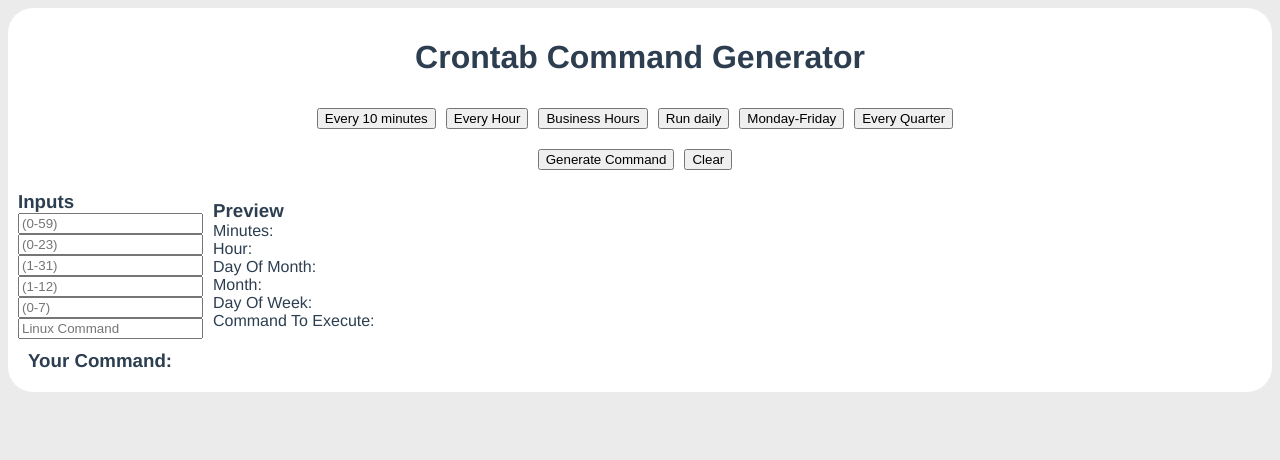
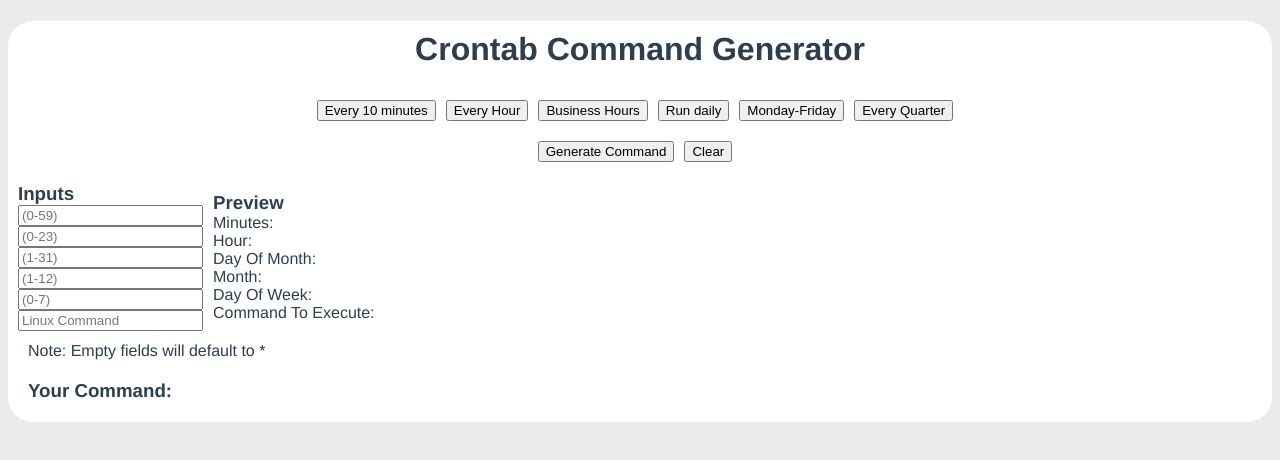
Before and after one commit to riquenandez/crontab-generation, a Vue app: page / in a window 1280 px wide. Shown: the top 460 px of the page. Built offline with nearby package versions, Linux system fonts and the light colour scheme.

Commit message:
added user notes

```diff
--- a/src/components/CrontabGenerator.vue
+++ b/src/components/CrontabGenerator.vue
@@ -1,7 +1,6 @@
 <template>
   <div class="crontabGenerator">
     <h1>Crontab Command Generator</h1>
-
     <section class="buttons">
       <button v-on:click="everyTenMin()">Every 10 minutes</button>
       <button v-on:click="everyHour()">Every Hour</button>
@@ -10,17 +9,15 @@
       <button v-on:click="mondayToFriday()">Monday-Friday</button>
       <button v-on:click="quarterly()">Every Quarter</button>
     </section>
-
     <section class="buttons">
       <button v-on:click="generateCommand()">Generate Command</button>
       <button v-on:click="clearCommand()">Clear</button>
     </section>
-
     <section class="inputInterface">
       <Inputs v-bind:parameters="parameters" />
       <LiveCommand v-bind:parameters="parameters" />
     </section>
-
+    <p>Note: Empty fields will default to *</p>
     <h3>Your Command: {{command}}</h3>
   </div>
 </template>
@@ -133,8 +130,6 @@ export default {
 
 <style scoped>
 .crontabGenerator {
-  align-content: center;
-  align-items: center;
   width: auto;
   height: auto;
   background-color: white;
@@ -148,7 +143,8 @@ button {
   margin-right: 10px;
 }
 
-h3 {
+h3,
+p {
   padding-bottom: 20px;
   padding-left: 20px;
   margin: 0;
```
